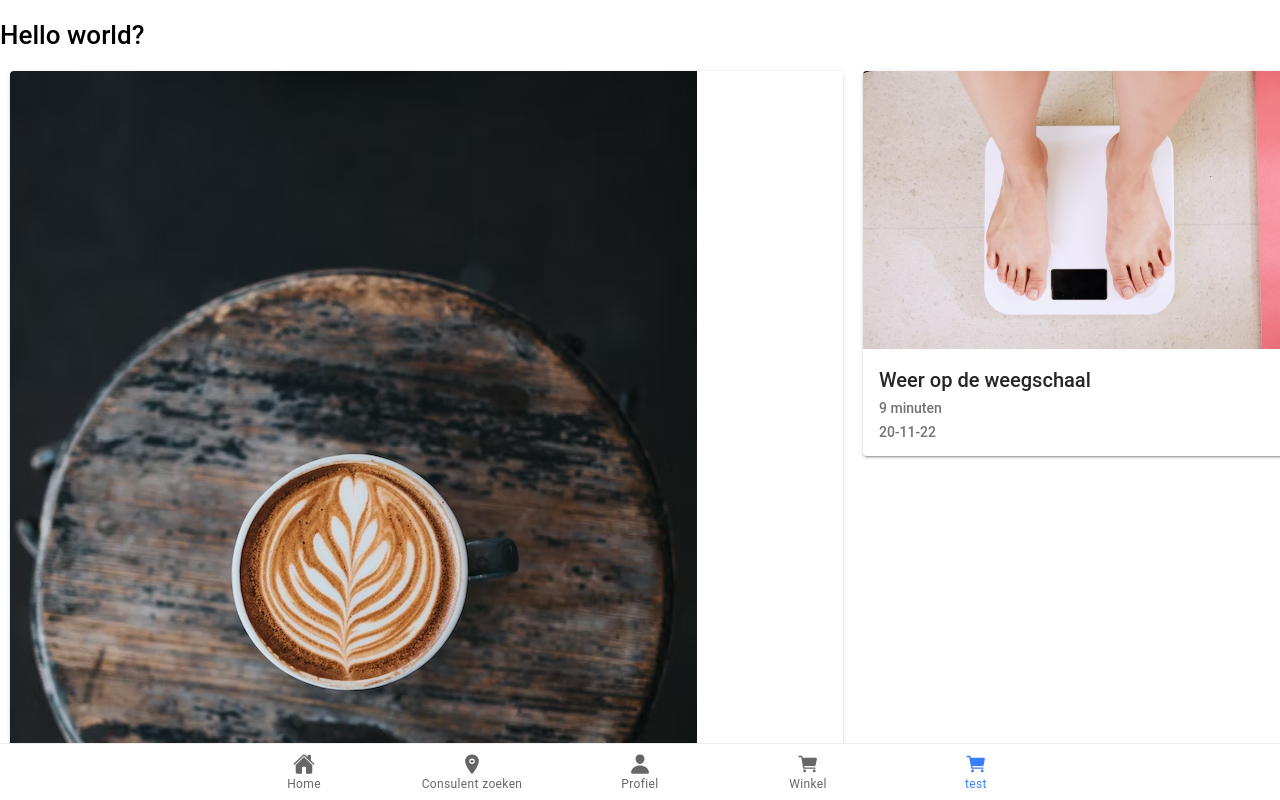
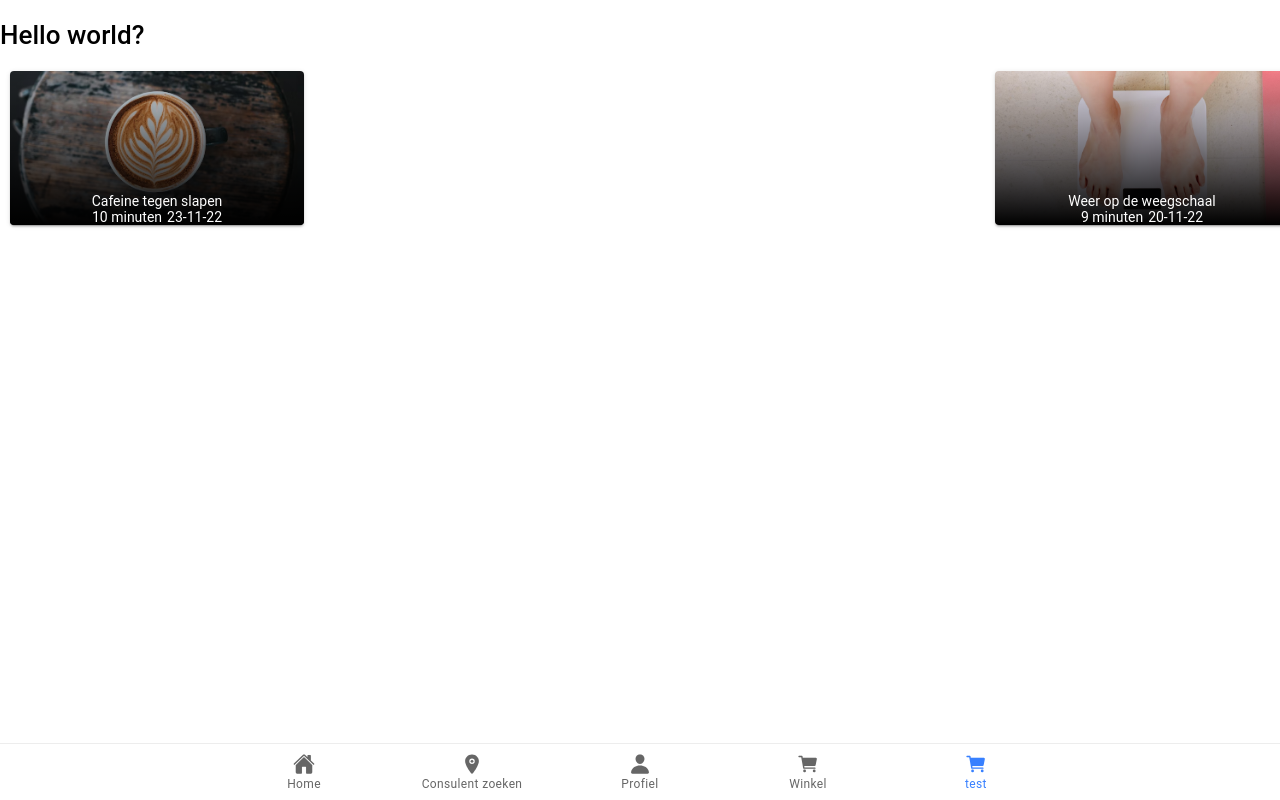
Before and after one commit to 1-1-diet/the-app, a React (Create React App) app in the folder 1-1-diet/: page /tab5 in a window 1280 px wide. Built offline with nearby package versions, Linux system fonts and the light colour scheme.

Commit message:
Card gradient
Blogs met CSS styling alleen text nog stylen

```diff
--- a/1-1-diet/src/components/RecomendedBlogs/RecomendedBlogs.css
+++ b/1-1-diet/src/components/RecomendedBlogs/RecomendedBlogs.css
@@ -0,0 +1,36 @@
+.BlogImg {
+  display: flex;
+  justify-content: bottom;
+  height: 11em;
+  width: 21em;
+}
+
+img {
+  width: 100%;
+  height: 100%;
+  object-fit: cover;
+}
+
+p {
+  margin: 0 0;
+}
+
+.BlogText {
+  display: flex;
+  flex-direction: column;
+  justify-content: flex-end;
+  position: absolute;
+  bottom: 0;
+  text-align: center;
+  color: white;
+  background: linear-gradient(#4785ef00, #000000);
+  width: 100%;
+  height: 100%;
+}
+
+.Ptext {
+  display: flex;
+  flex-direction: row;
+  gap: 5px;
+  justify-content: center;
+}
--- a/1-1-diet/src/components/RecomendedBlogs/RecomendedBlogs.tsx
+++ b/1-1-diet/src/components/RecomendedBlogs/RecomendedBlogs.tsx
@@ -19,6 +19,7 @@ import {
 import { Swiper, SwiperSlide } from "swiper/react";
 import "swiper/css";
 import "./RecomendedBlogs.css";
+
 import { Blogs } from "./Blogs";
 
 const RecomendedBlogs: React.FC = () => {
@@ -27,20 +28,22 @@ const RecomendedBlogs: React.FC = () => {
       <div>
         <h1>Hello world?</h1>
       </div>
-      <Swiper slidesPerView={1.5} grabCursor={true}>
+      <Swiper slidesPerView={1.3} grabCursor={true}>
         {Blogs?.map((element: any) => {
           return (
             <SwiperSlide key={element.title}>
-              <IonCard>
+              <IonCard className="BlogImg">
                 <img
                   alt={element.title}
                   src={require(`../../Images/${element.img}`)}
                 />
-                <IonCardHeader>
-                  <IonCardTitle>{element.title} </IonCardTitle>
-                  <IonCardSubtitle>{element.readTime}</IonCardSubtitle>
-                  <IonCardSubtitle>{element.date}</IonCardSubtitle>
-                </IonCardHeader>
+                <div className="BlogText">
+                  <p>{element.title} </p>
+                  <div className="Ptext">
+                    <p>{element.readTime}</p>
+                    <p>{element.date}</p>
+                  </div>
+                </div>
               </IonCard>
             </SwiperSlide>
           );
```
